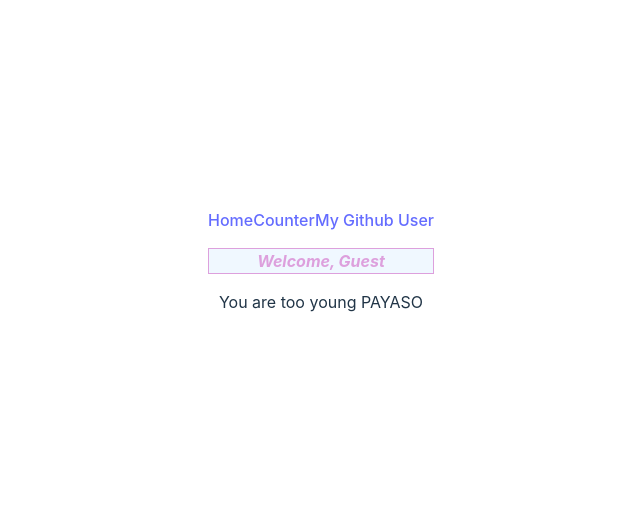
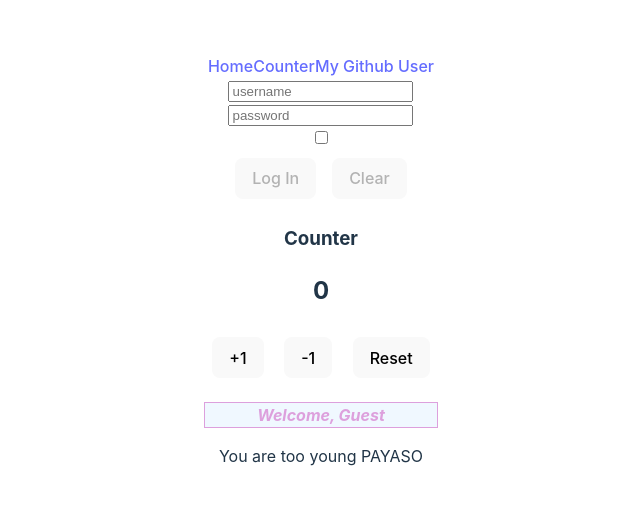
Before and after one commit to Bees7nees/Develhope-React-Exercises, a React (Vite) app in the folder React Basic Concepts Project/: page / in a window 1280 px wide. Shown: the part 131-636 px from the top of the page, without its empty margins (319-959 px from the left). Built offline with nearby package versions, Linux system fonts and the light colour scheme.

Commit message:
Exercises review

```diff
--- a/React Basic Concepts Project/src/App.jsx
+++ b/React Basic Concepts Project/src/App.jsx
@@ -2,8 +2,9 @@ import "./App.css";
 import Welcome from "./components/Welcome";
 import { Route, Routes } from "react-router-dom";
 import { Counter } from "./components/Counter";
-import {ShowGithubUser} from "./components/ShowGithubUser";
+import { ShowGithubUser } from "./components/ShowGithubUser";
 import { NotFound } from "./components/404";
+import { Login } from "./components/Login";
 
 function App() {
   return (
@@ -12,6 +13,8 @@ function App() {
         <a href="/">Home</a>
         <a href="/counter">Counter</a>
         <a href="/users/Bees7nees">My Github User</a>
+        <Login />
+        <Counter initialValue={0} sumVal={1} subVal={1} resetVal={0}/>
       </section>
       <Routes>
         <Route path="/" element={<Welcome />} />
--- a/React Basic Concepts Project/src/components/Counter.jsx
+++ b/React Basic Concepts Project/src/components/Counter.jsx
@@ -9,46 +9,49 @@ Counter.propTypes = {
   initialValue: PropTypes.number,
 };
 
-export function Counter({ sumVal, subVal, resetVal }) {
-  const initialValue = 0;
-
+export function Counter({ initialValue, sumVal, subVal, resetVal }) {
   const [counter, setCounter] = useState(initialValue);
+  const [prevCounter, setPrevCounter] = useState(initialValue);
 
   let directionRef = useRef(null);
 
   let previousDirection = useRef(null);
 
   useEffect(() => {
-    if (counter > initialValue && previousDirection.current !== "up") {
+    if (counter > prevCounter && prevCounter >= initialValue && previousDirection.current !== "up") {
       directionRef.current = "up";
       previousDirection.current = directionRef.current;
       console.log(directionRef.current);
-    } else if (counter < initialValue && previousDirection.current !== "down") {
+    } else if (counter < prevCounter && prevCounter <= initialValue && previousDirection.current !== "down") {
       directionRef.current = "down";
       previousDirection.current = directionRef.current;
       console.log(directionRef.current);
     }
 
-    console.log(`Counter has changed to ${counter}`);
-  }, [counter, initialValue]);
+    console.log(`Counter is now ${counter}`);
+    console.log(`prevCounter was ${prevCounter}`);
+  }, [counter, prevCounter, initialValue]);
 
   function sumCounter() {
+    setPrevCounter(counter);
     setCounter(counter + sumVal);
   }
   function subCounter() {
+    setPrevCounter(counter);
     setCounter(counter - subVal);
   }
   function resetCounter() {
     setCounter(resetVal);
+    setPrevCounter(resetVal);
     directionRef.current = null;
   }
   return (
     <>
       <h3>Counter</h3>
-      <CounterDisplay ref={directionRef} counter={counter} initialValue={0} />
-      <button onClick={sumCounter}>+1</button>
+      <CounterDisplay ref={directionRef} counter={counter} />
+      <button onClick={sumCounter}>+{sumVal}</button>
       <span> </span>
-      <button onClick={subCounter}>-1</button>
+      <button onClick={subCounter}>-{subVal}</button>
       <span> </span>
       <button onClick={resetCounter}>Reset</button>
     </>
```
Also changed, not shown: React Basic Concepts Project/src/components/MouseClicker.jsx (+12 -9 lines).
